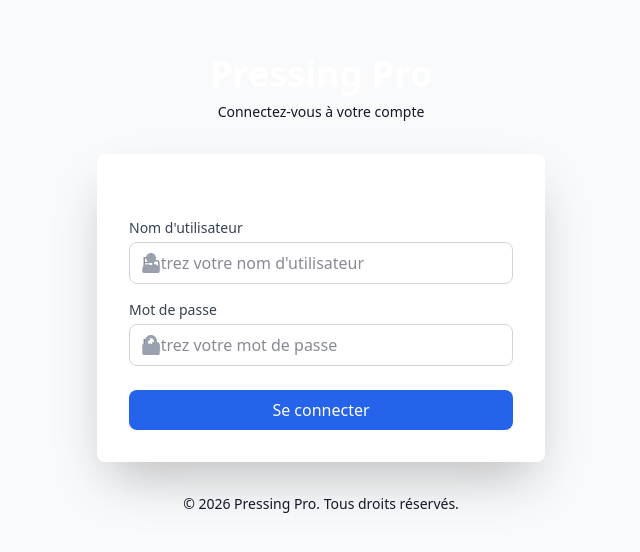
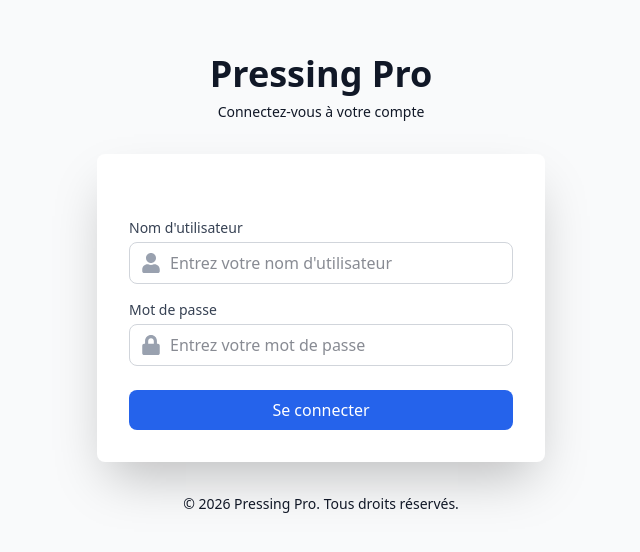
Before and after one commit to azizbaba237/pressing-frontend, a React (Vite) app: page /login in a window 1280 px wide. Shown: the part 128-680 px from the top of the page, without its empty margins (319-959 px from the left). Built offline with nearby package versions, Linux system fonts and the light colour scheme; no server answers.

Commit message:
Login up to date

```diff
--- a/src/pages/Login.jsx
+++ b/src/pages/Login.jsx
@@ -32,7 +32,7 @@ const Login = () => {
     <div className="min-h-screen flex items-center justify-center bg-linear-to-br from-primary-500 to-primary-700 py-12 px-4 sm:px-6 lg:px-8">
       <div className="max-w-md w-full space-y-8">
         <div>
-          <h2 className="mt-6 text-center text-4xl font-extrabold text-white">
+          <h2 className="mt-6 text-center text-4xl font-extrabold text-dark">
             Pressing Pro
           </h2>
           <p className="mt-2 text-center text-sm text-primary-100">
@@ -65,7 +65,7 @@ const Login = () => {
                     required
                     value={username}
                     onChange={(e) => setUsername(e.target.value)}
-                    className="input-field pl-10"
+                    className="input-field pl-10!"
                     placeholder="Entrez votre nom d'utilisateur"
                   />
                 </div>
@@ -89,7 +89,7 @@ const Login = () => {
                     required
                     value={password}
                     onChange={(e) => setPassword(e.target.value)}
-                    className="input-field pl-10"
+                    className="input-field pl-10!"
                     placeholder="Entrez votre mot de passe"
                   />
                 </div>
```
